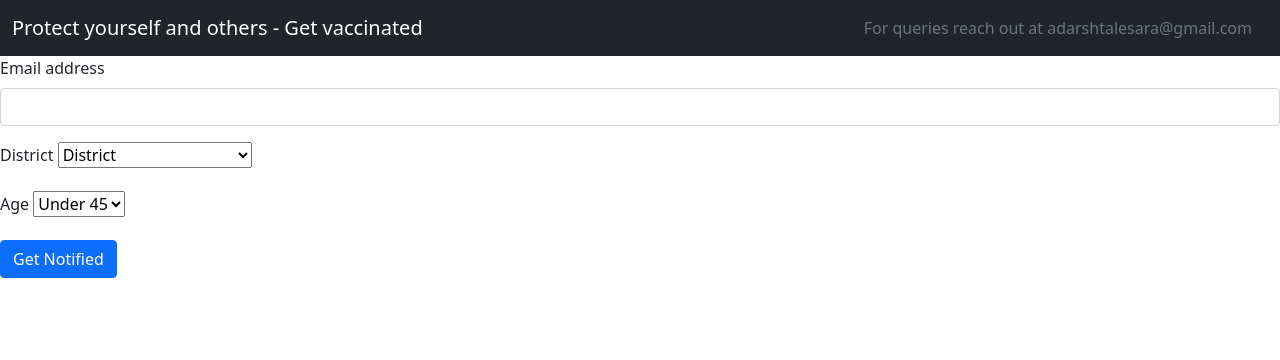
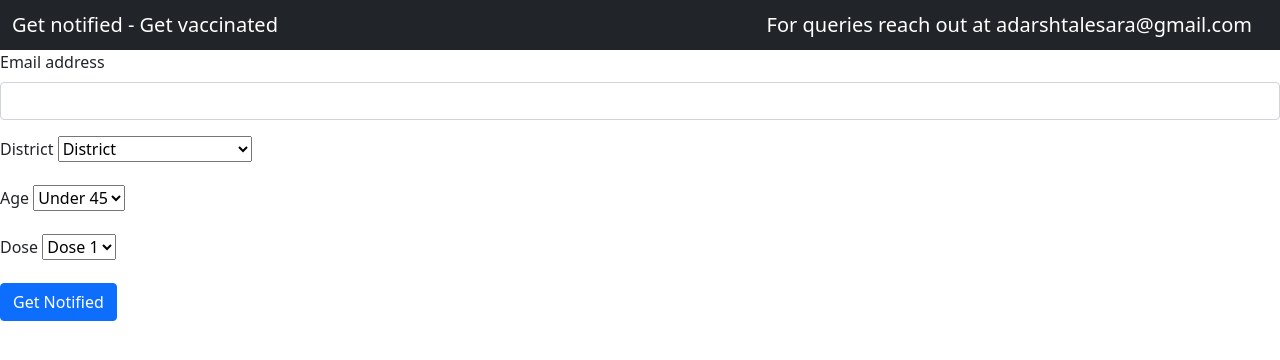
Before and after one commit to Adarsh154/cowin-notifier, a Flask app: page / in a window 1280 px wide. Shown: the top 360 px of the page. Run offline with Flask 2, Linux system fonts and the light colour scheme.

Commit message:
Final email changes

```diff
--- a/app.py
+++ b/app.py
@@ -1,10 +1,10 @@
 from flask import Flask, request, render_template, redirect, url_for, flash
 from flask_sqlalchemy import SQLAlchemy
 from sqlalchemy import exc
-
+from config import db_password
 
 app = Flask(__name__)
-app.config['SQLALCHEMY_DATABASE_URI'] = 'mysql+mysqlconnector://root:password@localhost/users'
+app.config['SQLALCHEMY_DATABASE_URI'] = 'mysql+mysqlconnector://root:{}@localhost/users'.format(db_password)
 db = SQLAlchemy(app)
 app.config['SESSION_TYPE'] = 'filesystem'
 app.config['SECRET_KEY'] = 'super secret key'
@@ -16,11 +16,13 @@ class userData(db.Model):
     email = db.Column(db.String(120), unique=True, nullable=False)
     dist = db.Column(db.String(120), nullable=False)
     age = db.Column(db.Integer, nullable=False)
+    dose = db.Column(db.String(120), nullable=False)
 
-    def __init__(self, email, dist, age):
+    def __init__(self, email, dist, age, dose):
         self.email = email
         self.dist = dist
         self.age = age
+        self.dose = dose
 
     def __repr__(self):
         return '<id %r>' % self.id
@@ -38,7 +40,8 @@ def login():
             email = request.form['email']
             dist = request.form['dist']
             age = request.form['age']
-            user = userData(email, dist, age)
+            dose = request.form['dose']
+            user = userData(email, dist, age, dose)
             try:
                 db.session.add(user)
                 db.session.commit()
--- a/templates/base.html
+++ b/templates/base.html
@@ -15,8 +15,8 @@
 <!-- As a heading -->
 <nav class="navbar navbar-dark bg-dark">
   <div class="container-fluid">
-    <span class="navbar-brand mb-0 h1">Protect yourself and others - Get vaccinated</span>
-    <a class="nav-link disabled" href="#" tabindex="-1" aria-disabled="true">For queries reach out at adarshtalesara@gmail.com</a>
+    <span class="navbar-brand mb-0 h2">Get notified - Get vaccinated</span>
+    <a class="navbar-brand mb-0 h6" href="#" tabindex="-1" >For queries reach out at adarshtalesara@gmail.com</a>
   </div>
 </nav>
     {% with messages = get_flashed_messages() %}
--- a/templates/form.html
+++ b/templates/form.html
@@ -46,6 +46,13 @@
     <option value="18">Under 45</option>
     </select>
   </div>
+    <div class="mb-3">
+    <label for="doses" class="form-label">Dose</label>
+    <select id="indose" name="dose">
+    <option value="available_capacity_dose1">Dose 1</option>
+        <option value="available_capacity_dose2">Dose 2</option>
+    </select>
+  </div>
   <button type="submit"  class="btn btn-primary">Get Notified</button>
 </form>
 {% endblock %}
```
Also changed, not shown: notifier.py (+24 -18 lines), users.sqlite3 (deleted).
